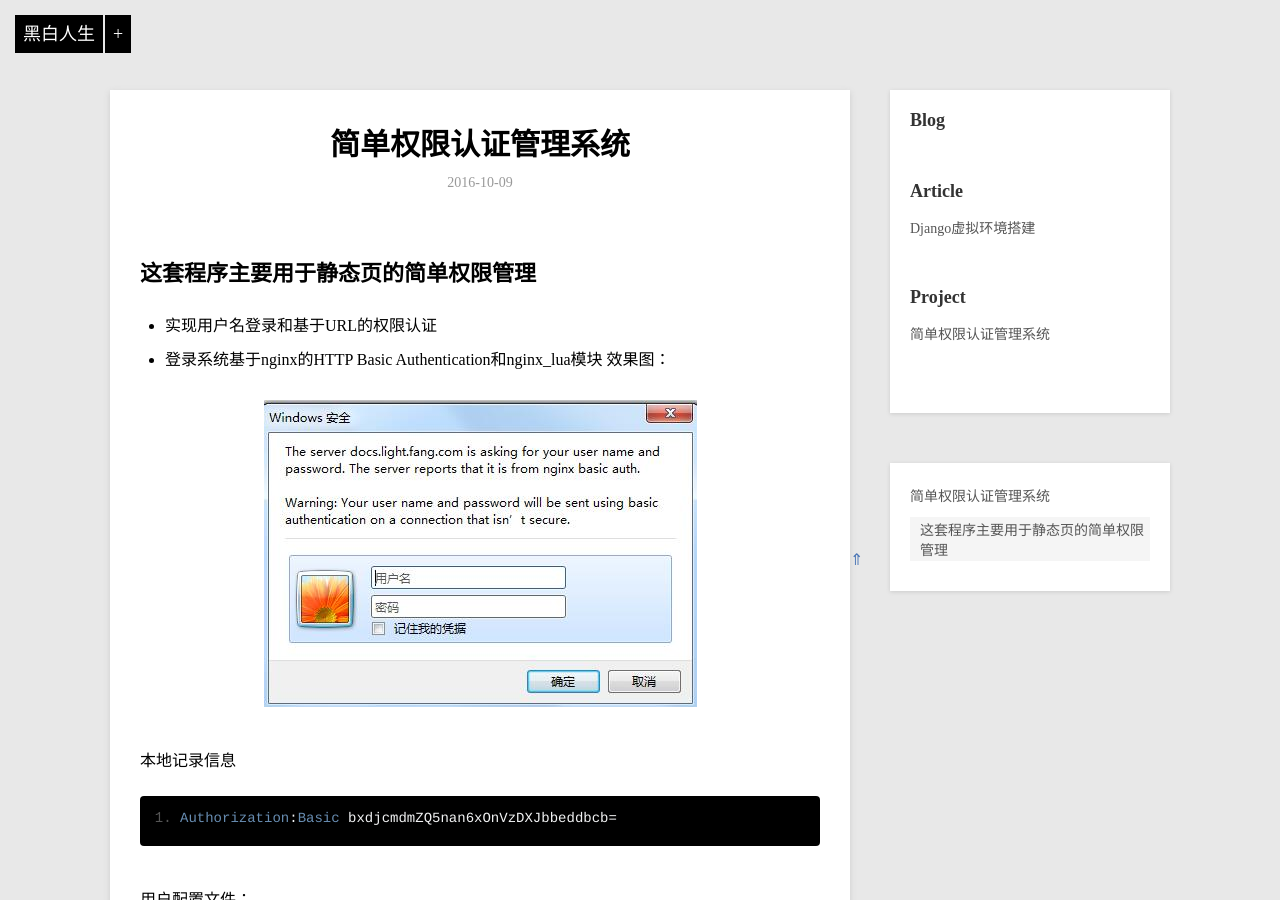
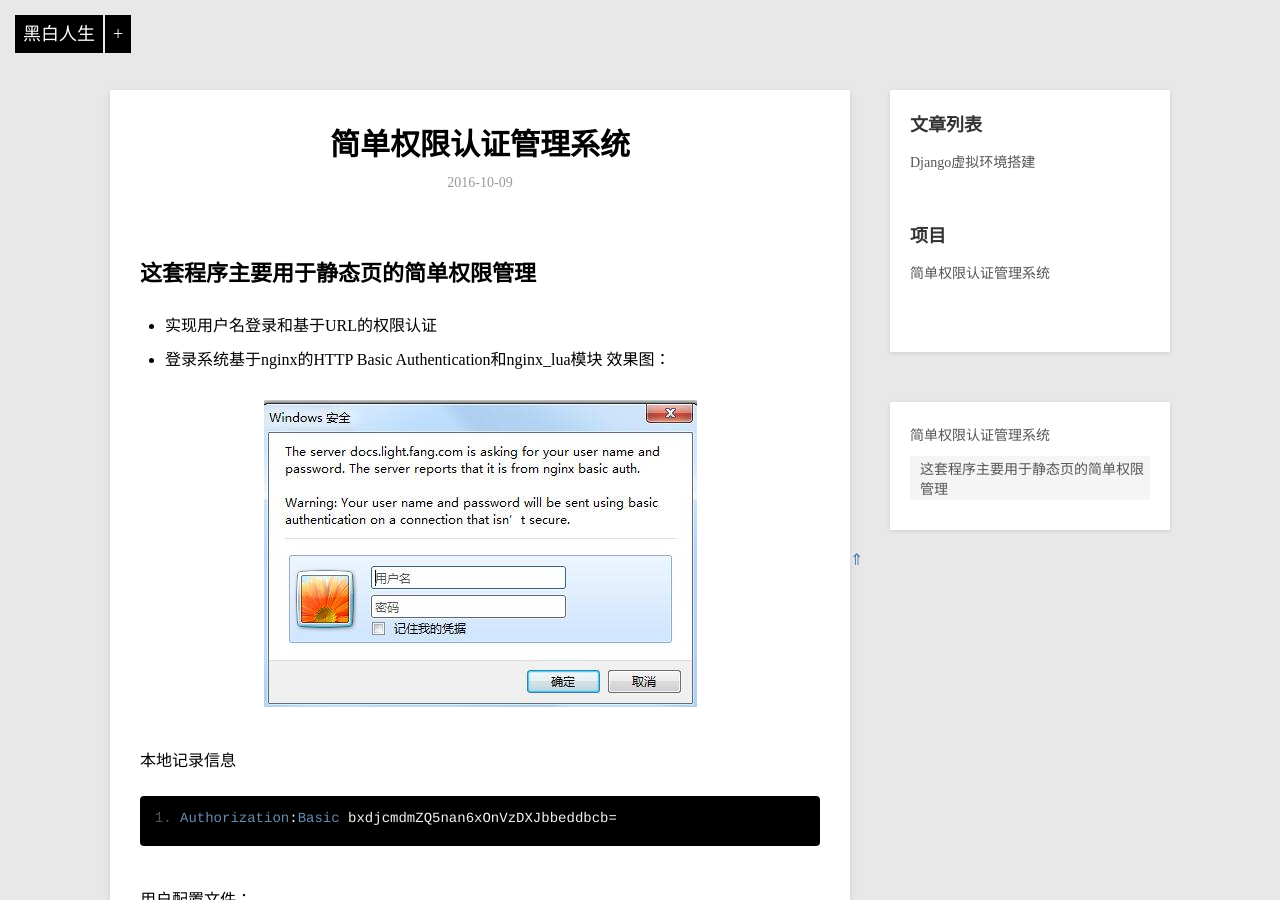
Before and after one commit to swanxx/ahwind.github.io, a Jekyll site: the page built from _posts/project/2016-10-09-Simple-auth-system.md, in a window 1280 px wide and 900 px high. Built offline with Jekyll 4.4.1, drawn with Linux system fonts in a browser that asks for light colours.

Commit message:
add new article

```diff
--- a/_layouts/post.html
+++ b/_layouts/post.html
@@ -21,21 +21,16 @@
     </div>
 
     <div class="sidenav">
-        <h2>Blog</h2>
-        <ul class="artical-list">
-        {% for post in site.categories.blog%}
-            <li><a href="{{ post.url }}">{{ post.title }}</a></li>
-        {% endfor %}
-        </ul>
 
-        <h2>Article</h2>
+
+        <h2>文章列表</h2>
         <ul class="artical-list">
         {% for post in site.categories.article%}
             <li><a href="{{ post.url }}">{{ post.title }}</a></li>
         {% endfor %}
         </ul>
 
-        <h2>Project</h2>
+        <h2>项目</h2>
         <ul class="artical-list">
         {% for post in site.categories.project%}
             <li><a href="{{ post.url }}">{{ post.title }}</a></li>
```
